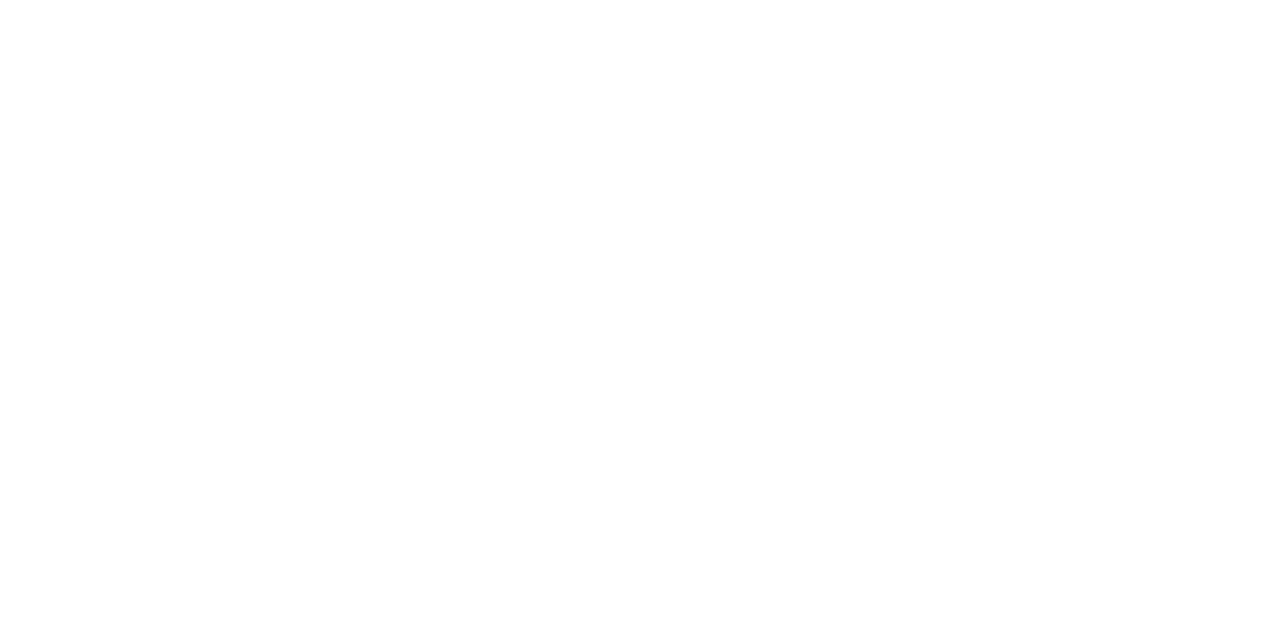
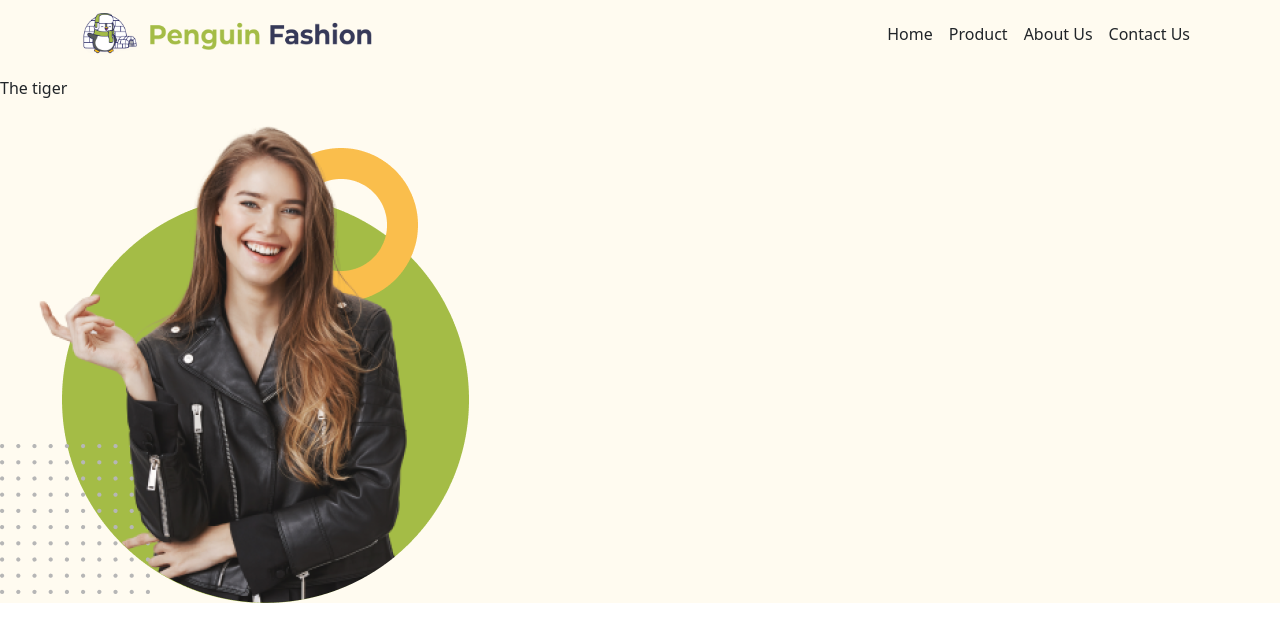
Before and after one commit to RahattheQuaint/TakeStore, a plain HTML site: page index.html in a window 1280 px wide. Drawn offline with nearby package versions, Linux system fonts and the light colour scheme.

Commit message:
navbar added

```diff
--- a/index.html
+++ b/index.html
@@ -5,10 +5,65 @@
     <meta charset="UTF-8">
     <meta http-equiv="X-UA-Compatible" content="IE=edge">
     <meta name="viewport" content="width=device-width, initial-scale=1.0">
+    <link href="https://cdn.jsdelivr.net/npm/bootstrap@5.0.2/dist/css/bootstrap.min.css" rel="stylesheet"
+        integrity="sha384-EVSTQN3/azprG1Anm3QDgpJLIm9Nao0Yz1ztcQTwFspd3yD65VohhpuuCOmLASjC" crossorigin="anonymous">
+
     <title>Takestore</title>
 </head>
 
 <body>
+    <header style="background-color: #FFFBF0;">
+        <nav class="navbar navbar-expand-lg ">
+            <div class="container">
+                <a class="navbar-brand d-flex align-items-center" href="#">
+                    <img src="images/logo.png" alt="Logo" width="292" height="42"
+                        class="d-inline-block align-text-top mt-23 mb-20 me-255">
+
+                </a>
+                <button class="navbar-toggler" type="button" data-bs-toggle="collapse"
+                    data-bs-target="#navbarSupportedContent" aria-controls="navbarSupportedContent"
+                    aria-expanded="false" aria-label="Toggle navigation">
+                    <span class="navbar-toggler-icon"></span>
+                </button>
+                <div class="collapse navbar-collapse" id="navbarSupportedContent">
+                    <ul class="navbar-nav ms-auto mb-2 mb-lg-0 d-flex align-items-center ">
+                        <li class="nav-item">
+                            <a class="nav-link active text-dark" aria-current="page" href="#">Home</a>
+                        </li>
+                        <li class="nav-item">
+                            <a class="nav-link text-dark" href="#">Product</a>
+                        </li>
+                        <li class="nav-item">
+                            <a class="nav-link text-dark" href="#">About Us</a>
+                        </li>
+                        <li class="nav-item">
+                            <a class="nav-link text-dark" href="#">Contact Us</a>
+                        </li>
+                    </ul>
+                </div>
+            </div>
+        </nav>
+        <div class="row d-flex align-items-center justify-contect-center">
+            <div class="title-text">
+                <h1></h1>
+                <p>The tiger</p>
+                <a href=""></a>
+            </div>
+            <div class="title-text">
+                <img src="images/model.png" alt="">
+            </div>
+
+        </div>
+    </header>
+    <main>
+
+    </main>
+    <footer>
+
+    </footer>
+    <script src="https://cdn.jsdelivr.net/npm/bootstrap@5.0.2/dist/js/bootstrap.bundle.min.js"
+        integrity="sha384-MrcW6ZMFYlzcLA8Nl+NtUVF0sA7MsXsP1UyJoMp4YLEuNSfAP+JcXn/tWtIaxVXM"
+        crossorigin="anonymous"></script>
 
 </body>
 
```
